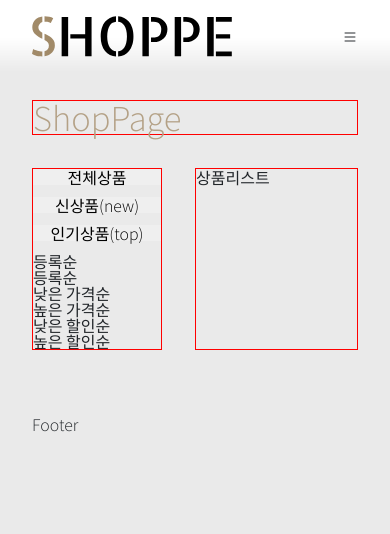
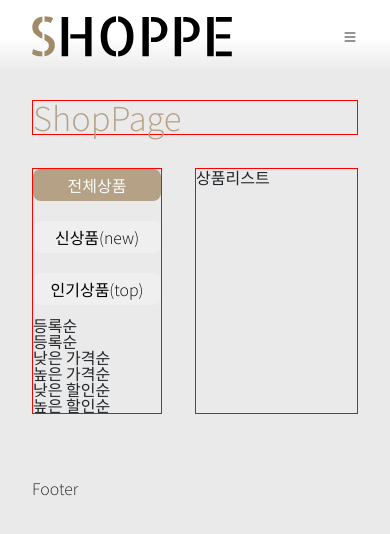
Before and after one commit to Lacheln1/UrecaDailyStudy, a React (Vite) app in the folder 4/0418/react04_shop/: page /shop in a window 390 px wide. Shown: the top 534 px of the page. Built offline with nearby package versions, Linux system fonts and the light colour scheme.

Commit message:
모바일 레이아웃 적용을 위한 초반작업

```diff
--- a/4/0418/react04_shop/src/pages/ShopPage.module.css
+++ b/4/0418/react04_shop/src/pages/ShopPage.module.css
@@ -15,11 +15,25 @@
 .searchFn {
   width: 130px;
 }
+.category {
+  display: flex;
+  flex-direction: column;
+  gap: var(--fs8);
+}
 
 .category button {
   width: 100%;
   margin-bottom: var(--fs12);
   border: none;
+  outline: none;
+  padding: var(--fs8) var(--fs16);
+  border-radius: var(--fs8);
+}
+
+.category button:hover,
+.category button.active {
+  background-color: var(--dark-colors-accent-dark);
+  color: var(--dark-colors-white-dark);
 }
 
 .productList {
```
